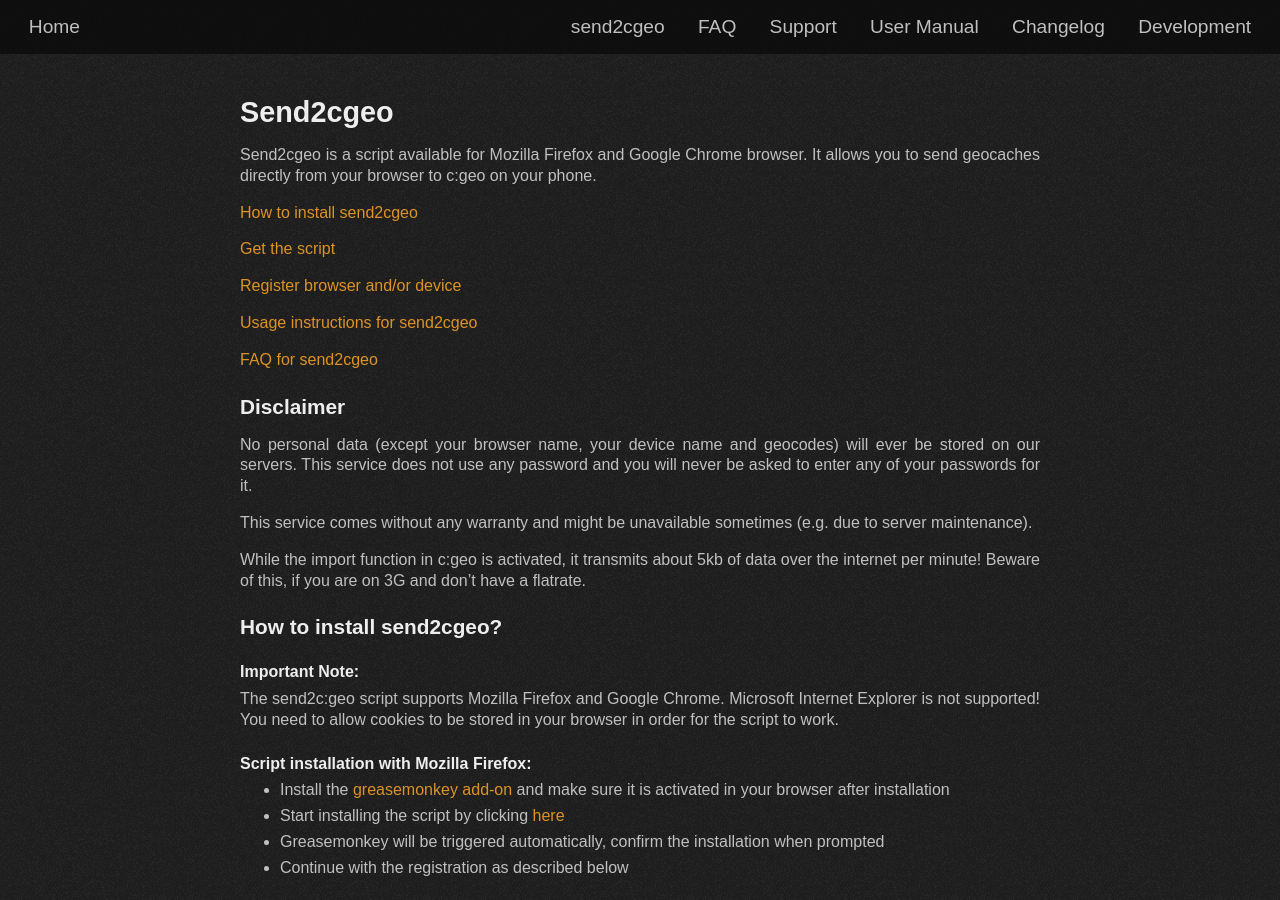
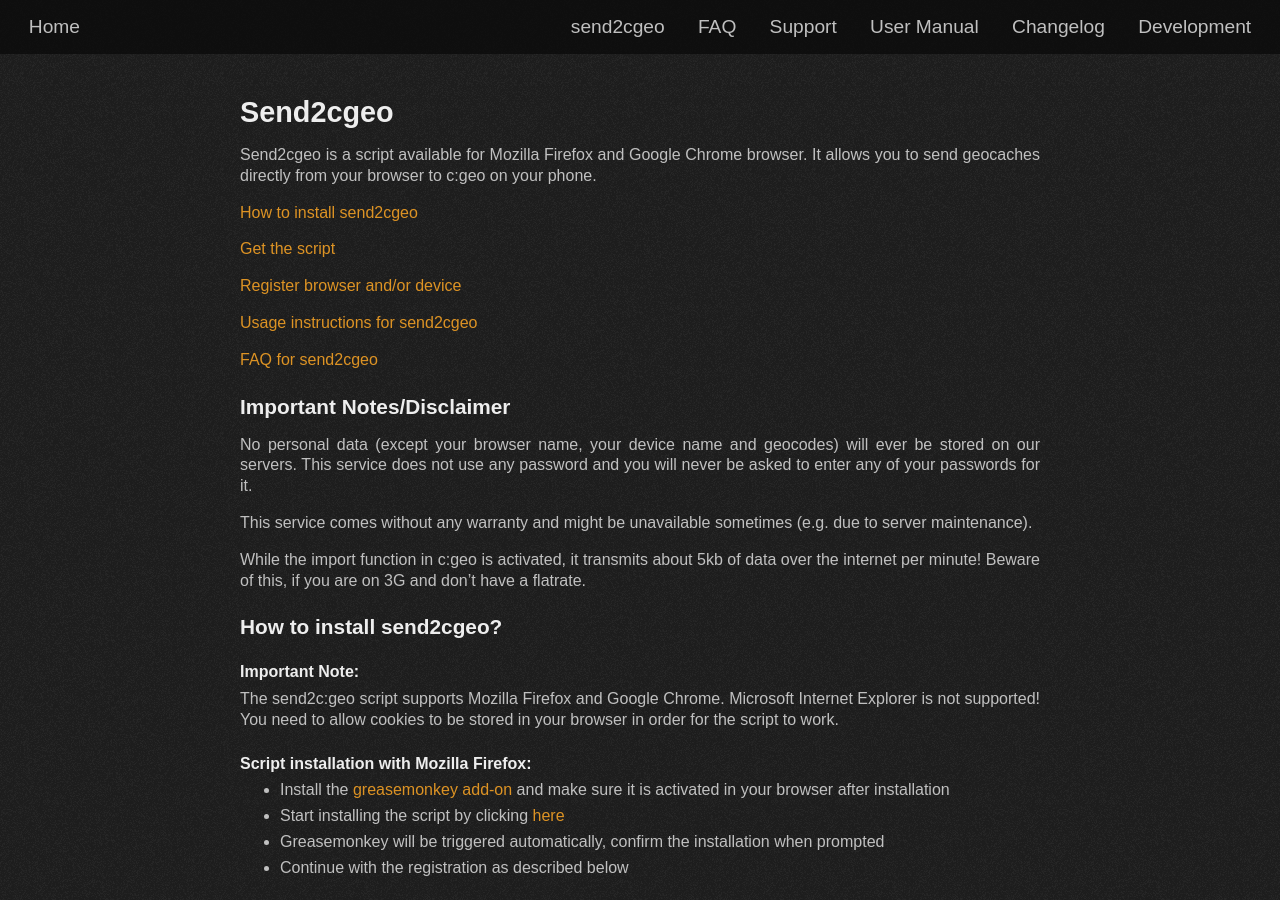
Before and after one commit to cgeo/cgeo.github.io, a Jekyll site: the page built from send2cgeo.md, in a window 1280 px wide and 900 px high. Built offline with Jekyll 4.4.1, drawn with Linux system fonts in a browser that asks for light colours; some web fonts are replaced.

Commit message:
Update send2cgeo.md

```diff
--- a/send2cgeo.md
+++ b/send2cgeo.md
@@ -17,7 +17,7 @@
 
 [FAQ for send2cgeo](/faq.html#faq.Whatissend)
 
-## Disclaimer
+## Important Notes/Disclaimer
 
 No personal data (except your browser name, your device name and geocodes) will ever be stored on our servers. This service does not use any password and you will never be asked to enter any of your passwords for it.
 
```
